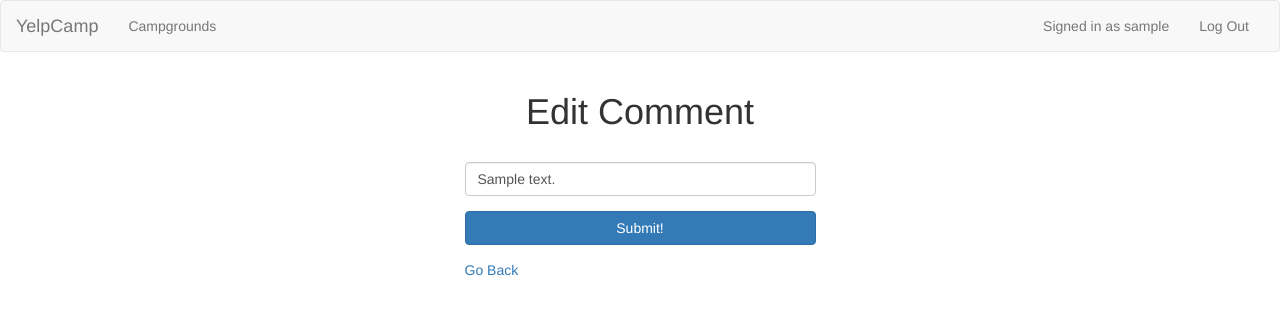
After one commit to py-john/YelpCamp, a Node server app: page /campgrounds/600000000000000000000001/comments/600000000000000000000001/edit in a window 1280 px wide. The commit adds this page. Shown: the top 315 px of the page. Run offline with Node 20, Linux system fonts and the light colour scheme; a user stored in the database is signed in; tables that the repository leaves empty hold one stand-in row (values such as "Sample post"); some libraries are stand-ins or nearby versions.

Commit message:
add comment edit/delete and authorization

```diff
--- a/public/stylesheets/main.css
+++ b/public/stylesheets/main.css
@@ -11,6 +11,6 @@
     margin: 30px auto;
 }
 
-#delete-form {
+.delete-form {
     display: inline;
 }
--- a/routes/comments.js
+++ b/routes/comments.js
@@ -37,6 +37,39 @@ router.post("/", isLoggedIn, function(req, res){
     });
 });
 
+// Edit comment
+router.get("/:comment_id/edit", checkCommentOwnership, function(req, res){
+    Comment.findById(req.params.comment_id, function(err, foundComment){
+        if(err){
+            res.redirect("back");
+        } else {
+            res.render("comments/edit", {campground_id: req.params.id, comment: foundComment});
+        }
+    });
+});
+
+// Update comment
+router.put("/:comment_id", checkCommentOwnership, function(req, res){
+    Comment.findByIdAndUpdate(req.params.comment_id, req.body.comment, function(err, updatedComment){
+        if(err){
+            res.redirect("back");
+        } else {
+            res.redirect("/campgrounds/" + req.params.id);
+        }
+    });
+});
+
+// Delete comment
+router.delete("/:comment_id", checkCommentOwnership, function(req, res){
+    Comment.findByIdAndRemove(req.params.comment_id, function(err){
+        if(err){
+            res.redirect("back");
+        } else {
+            res.redirect("/campgrounds/" + req.params.id);
+        }
+    });
+});
+
 function isLoggedIn(req, res, next){
     if(req.isAuthenticated()){
         return next();
@@ -44,4 +77,20 @@ function isLoggedIn(req, res, next){
     res.redirect("/login");
 }
 
+function checkCommentOwnership(req, res, next){
+    if(req.isAuthenticated()){
+        Comment.findById(req.params.comment_id, function(err, foundComment){
+            if(err){
+                res.redirect("back");
+            } else if (foundComment.author.id.equals(req.user._id)) {
+                next();
+            } else {
+                res.redirect("back");
+            }
+        });
+    } else {
+        res.redirect("back");
+    }
+}
+
 module.exports = router;
--- /dev/null
+++ b/views/comments/edit.ejs
@@ -0,0 +1,22 @@
+<% include ../partials/header %>
+
+<div class="container">
+    <div class="row">
+        <h1 style="text-align: center">Edit Comment</h1>
+        <div class="form-input">
+            <form action="/campgrounds/<%= campground_id %>/comments/<%= comment._id %>?_method=PUT" method="POST">
+                <div class="form-group">
+                    <input class="form-control" type="text" name="comment[text]" value="<%= comment.text %>">
+                </div>
+                <div class="form-group">
+                    <button class="btn btn-primary btn-block">Submit!</button>
+                </div>
+            </form>
+            <script>
+                document.write('<a href="' + document.referrer + '">Go Back</a>');
+            </script>
+        </div>
+    </div>
+</div>
+
+<% include ../partials/footer %>
```
Also changed, not shown: views/campgrounds/show.ejs (+11 -2 lines).
